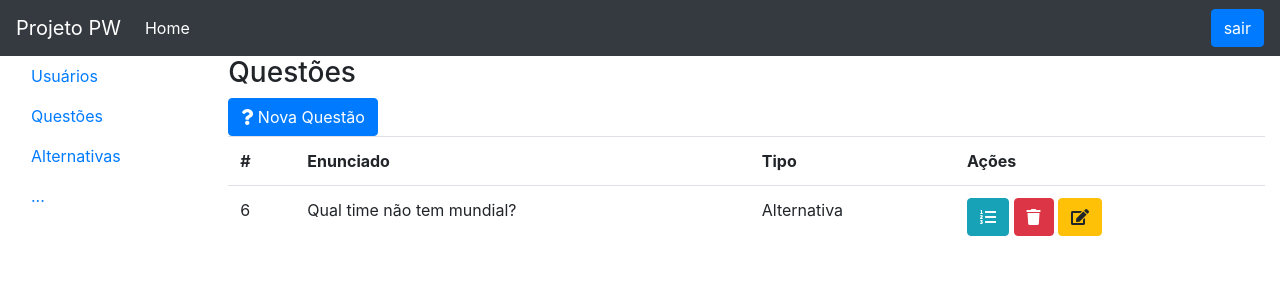
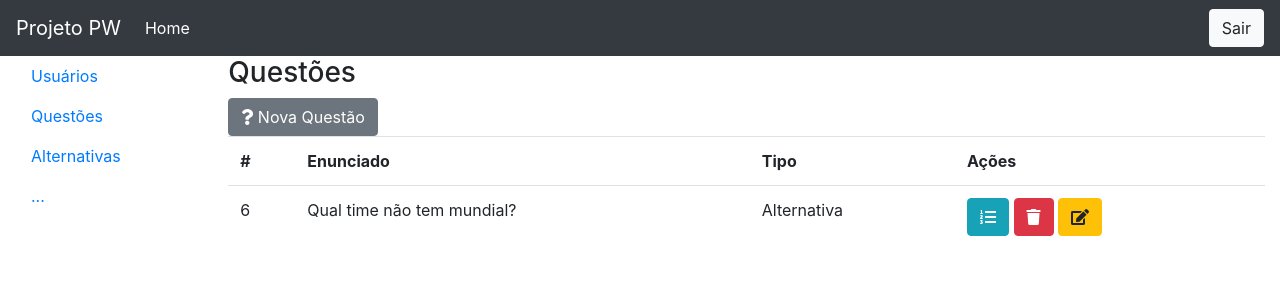
Before and after one commit to PehGabrielVilar/PWII-ProjetoWeb, a PHP site: page /questoes in a window 1280 px wide. Shown: the top 300 px of the page. Run offline with PHP 8.4, Linux system fonts and the light colour scheme; a user stored in the database is signed in; data comes from the database, SQL or seed files in the repository.

Commit message:
mudando alguns elementos

```diff
--- a/alternativas.php
+++ b/alternativas.php
@@ -33,7 +33,7 @@ $questoes->buscarPorId();
 			</li>
 		<?php endforeach ?>
 	</ul>
-	<button class="btn btn-primary" data-toggle="modal" data-target="#modalnovo"><i class="fas fa-plus"></i></button>
+	<button class="btn btn-success" data-toggle="modal" data-target="#modalnovo"><i class="fas fa-plus"></i></button>
 </div>
 <!-- Modal Novo -->
 <div class="modal fade" id="modalnovo" tabindex="-1" role="dialog" aria-labelledby="exampleModalLabel" aria-hidden="true">
@@ -62,8 +62,8 @@ $questoes->buscarPorId();
 					</div>
 				</div>
 				<div class="modal-footer">
-					<button type="button" class="btn btn-secondary" data-dismiss="modal">Cancelar</button>
-					<button type="submit" class="btn btn-primary">Salvar</button>
+					<button type="button" class="btn btn-danger" data-dismiss="modal">Cancelar</button>
+					<button type="submit" class="btn btn-success">Salvar</button>
 				</div>
 			</form>
 		</div>
--- a/cabecalho.php
+++ b/cabecalho.php
@@ -16,7 +16,7 @@
 				</li>
 			</ul>
 			<div class="my-2 my-lg-0">
-				<a class="btn btn-primary" href="UsuariosController.php?acao=logout" role="button">sair</a>
+				<a class="btn btn-light" href="UsuariosController.php?acao=logout" role="button">Sair</a>
 
 			</div>
 		</div>
--- a/questoes.php
+++ b/questoes.php
@@ -10,7 +10,7 @@ include "menu.php";
 ?>
 			<div class="col-10">
 				<h3>Questões</h3>
-				<button class="btn btn-primary" data-toggle="modal" data-target="#modalnovo">
+				<button class="btn btn-secondary" data-toggle="modal" data-target="#modalnovo">
 					<i class="fas fa-question"></i>
 					Nova Questão
 				</button>
@@ -67,8 +67,8 @@ include "menu.php";
 						</div>
 				</div>
 				<div class="modal-footer">
-					<button type="button" class="btn btn-secondary" data-dismiss="modal">Cancelar</button>
-					<button type="submit" class="btn btn-primary">Salvar</button>
+					<button type="button" class="btn btn-danger" data-dismiss="modal">Cancelar</button>
+					<button type="submit" class="btn btn-success">Salvar</button>
 				</div>
 				</form>
 			</div>
@@ -98,8 +98,8 @@ include "menu.php";
 						</div>
 				</div>
 				<div class="modal-footer">
-					<button type="button" class="btn btn-secondary" data-dismiss="modal">Cancelar</button>
-					<button type="submit" class="btn btn-primary">Salvar</button>
+					<button type="button" class="btn btn-danger" data-dismiss="modal">Cancelar</button>
+					<button type="submit" class="btn btn-success">Salvar</button>
 				</div>
 				</form>
 			</div>
```
Also changed, not shown: usuarios.php (+7 -7 lines).
